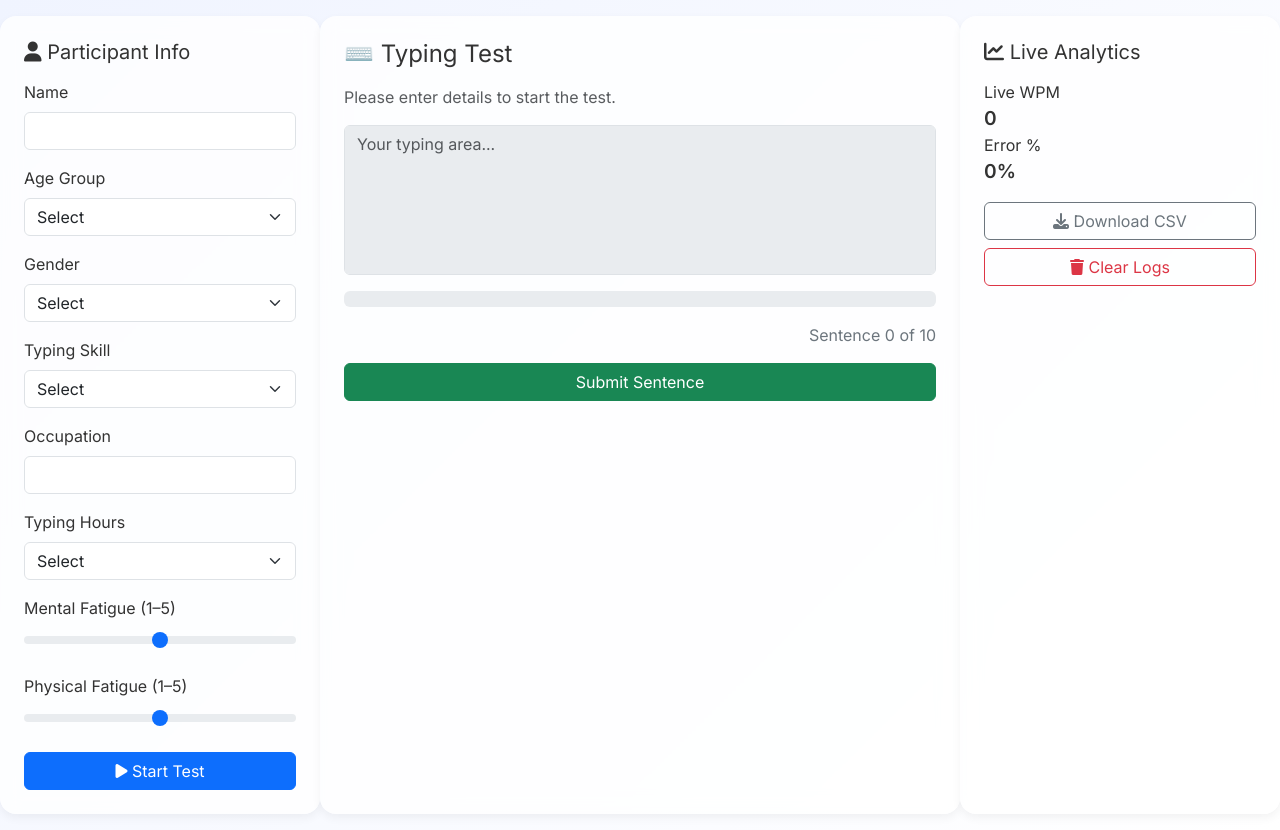
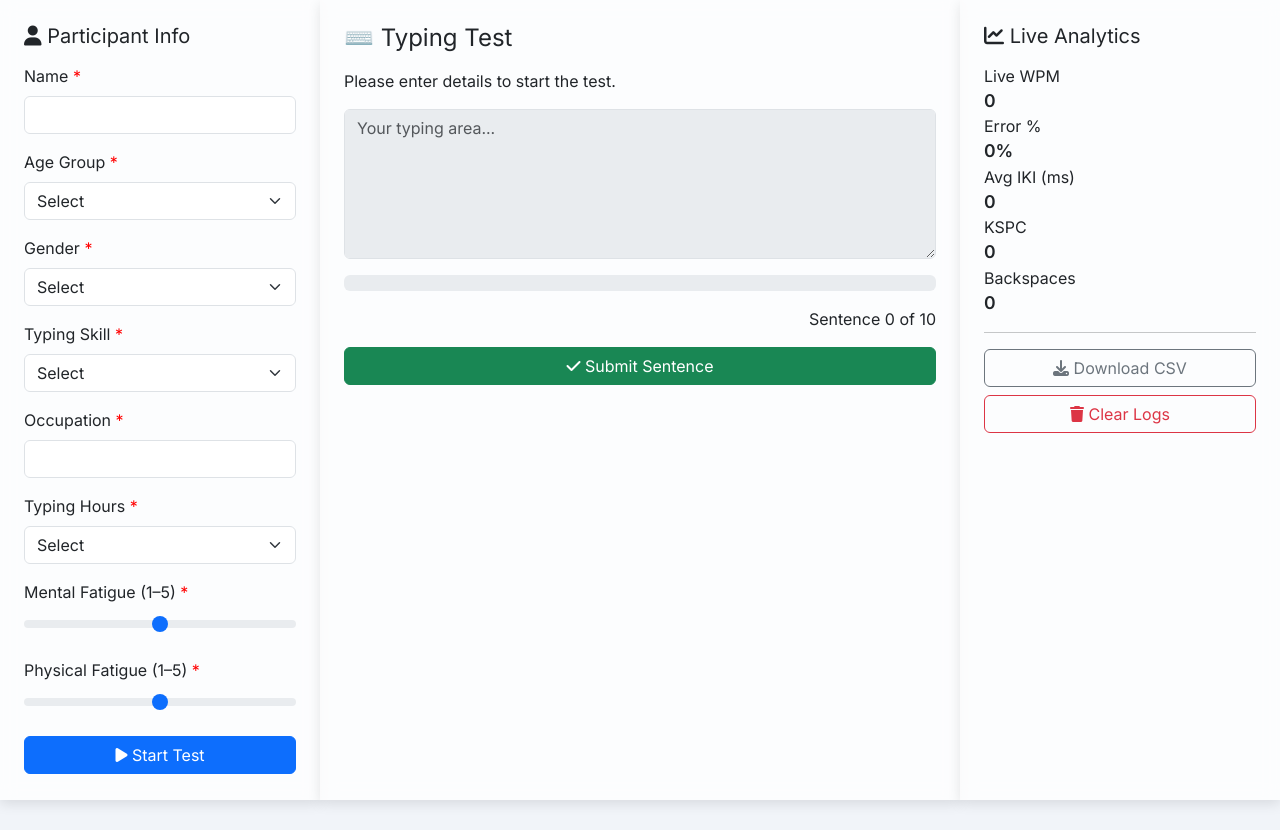
Before and after one commit to Bmittal0901/Fatigue, a website: page public/index.html in a window 1280 px wide. After the commit the page ends 800 px from the top, so only its background shows below. Drawn offline with nearby package versions, Linux system fonts and the light colour scheme.

Commit message:
Update index.html

```diff
--- a/public/index.html
+++ b/public/index.html
@@ -5,30 +5,32 @@
   <meta name="viewport" content="width=device-width, initial-scale=1.0" />
   <title>Fatigue Detection Typing Test</title>
   <link href="https://cdn.jsdelivr.net/npm/bootstrap@5.3.2/dist/css/bootstrap.min.css" rel="stylesheet">
-  <link href="https://cdnjs.cloudflare.com/ajax/libs/font-awesome/6.5.0/css/all.min.css" rel="stylesheet">
+  <link href="https://cdnjs.cloudflare.com/ajax/libs/font-awesome/6.4.0/css/all.min.css" rel="stylesheet">
   <link href="https://fonts.googleapis.com/css2?family=Inter:wght@400;600&display=swap" rel="stylesheet">
   <style>
     body {
+      background: #f1f4f9;
       font-family: 'Inter', sans-serif;
-      background: linear-gradient(135deg, #f0f4ff, #ffffff);
-      color: #333;
     }
-    .sidebar, .control-panel, .main-panel {
-      background: rgba(255, 255, 255, 0.8);
-      backdrop-filter: blur(10px);
-      border-radius: 16px;
-      box-shadow: 0 4px 10px rgba(0, 0, 0, 0.05);
+    .sidebar, .main-panel, .control-panel {
+      background-color: #ffffffcc;
+      backdrop-filter: blur(8px);
+      box-shadow: 0 4px 12px rgba(0,0,0,0.1);
       padding: 1.5rem;
-      margin: 1rem 0;
+      height: 100vh;
+      overflow-y: auto;
     }
     textarea {
       height: 150px;
-      resize: none;
     }
     .metrics-box span {
       display: block;
       font-weight: bold;
-      font-size: 1.2rem;
+      font-size: 1.1rem;
+    }
+    .form-label.required::after {
+      content: " *";
+      color: red;
     }
     .fade-in {
       animation: fadeIn 0.6s ease-in-out;
@@ -37,66 +39,58 @@
       from { opacity: 0; transform: translateY(10px); }
       to { opacity: 1; transform: translateY(0); }
     }
-    .badge-unlock {
-      font-size: 1.2rem;
-      color: #fff;
-      background: linear-gradient(45deg, #00b09b, #96c93d);
-      border-radius: 30px;
-      padding: 5px 15px;
-      display: inline-block;
-    }
   </style>
 </head>
 <body>
 <div class="container-fluid">
   <div class="row">
     <!-- Left Sidebar -->
-    <div class="col-md-3 sidebar fade-in">
+    <div class="col-md-3 sidebar">
       <h5 class="mb-3"><i class="fas fa-user"></i> Participant Info</h5>
       <div class="mb-3">
-        <label class="form-label">Name</label>
-        <input type="text" id="username" class="form-control">
+        <label class="form-label required">Name</label>
+        <input type="text" id="username" class="form-control" required>
       </div>
       <div class="mb-3">
-        <label class="form-label">Age Group</label>
-        <select id="ageGroup" class="form-select">
+        <label class="form-label required">Age Group</label>
+        <select id="ageGroup" class="form-select" required>
           <option value="">Select</option>
           <option>Under 18</option><option>18–25</option><option>26–35</option>
           <option>36–50</option><option>51+</option>
         </select>
       </div>
       <div class="mb-3">
-        <label class="form-label">Gender</label>
-        <select id="gender" class="form-select">
+        <label class="form-label required">Gender</label>
+        <select id="gender" class="form-select" required>
           <option value="">Select</option>
           <option>Male</option><option>Female</option><option>Other</option><option>Prefer not to say</option>
         </select>
       </div>
       <div class="mb-3">
-        <label class="form-label">Typing Skill</label>
-        <select id="typingSkill" class="form-select">
+        <label class="form-label required">Typing Skill</label>
+        <select id="typingSkill" class="form-select" required>
           <option value="">Select</option>
           <option>Beginner</option><option>Intermediate</option><option>Advanced</option>
         </select>
       </div>
       <div class="mb-3">
-        <label class="form-label">Occupation</label>
-        <input type="text" id="occupation" class="form-control">
+        <label class="form-label required">Occupation</label>
+        <input type="text" id="occupation" class="form-control" required>
       </div>
       <div class="mb-3">
-        <label class="form-label">Typing Hours</label>
-        <select id="typingHours" class="form-select">
+        <label class="form-label required">Typing Hours</label>
+        <select id="typingHours" class="form-select" required>
           <option value="">Select</option>
           <option><1</option><option>1–2</option><option>2–4</option><option>4–6</option><option>6+</option>
         </select>
       </div>
       <div class="mb-3">
-        <label class="form-label">Mental Fatigue (1–5)</label>
-        <input type="range" min="1" max="5" id="mentalFatigue" class="form-range">
+        <label class="form-label required">Mental Fatigue (1–5)</label>
+        <input type="range" id="mentalFatigue" class="form-range" min="1" max="5">
       </div>
       <div class="mb-3">
-        <label class="form-label">Physical Fatigue (1–5)</label>
-        <input type="range" min="1" max="5" id="physicalFatigue" class="form-range">
+        <label class="form-label required">Physical Fatigue (1–5)</label>
+        <input type="range" id="physicalFatigue" class="form-range" min="1" max="5">
       </div>
       <button class="btn btn-primary w-100" onclick="submitDemographics()"><i class="fas fa-play"></i> Start Test</button>
     </div>
@@ -104,38 +98,44 @@
     <!-- Center Panel -->
     <div class="col-md-6 main-panel fade-in">
       <h4 class="mb-3">⌨️ Typing Test</h4>
-      <p id="typingSentence" class="text-muted">Please enter details to start the test.</p>
+      <p id="typingSentence">Please enter details to start the test.</p>
       <textarea id="typingArea" class="form-control" disabled placeholder="Your typing area..."></textarea>
       <div class="progress my-3">
         <div id="progressBar" class="progress-bar" role="progressbar" style="width: 0%"></div>
       </div>
-      <p class="text-end text-secondary" id="progressText">Sentence 0 of 10</p>
+      <p class="text-end" id="progressText">Sentence 0 of 10</p>
       <div class="d-grid gap-2">
-        <button class="btn btn-success" onclick="submitSentence()">Submit Sentence</button>
+        <button class="btn btn-success" onclick="submitSentence()"><i class="fas fa-check"></i> Submit Sentence</button>
       </div>
       <div class="text-success mt-3" id="statusLabel"></div>
       <div class="text-muted mt-2" id="metricsDisplay"></div>
     </div>
 
     <!-- Right Sidebar -->
-    <div class="col-md-3 control-panel fade-in">
+    <div class="col-md-3 control-panel">
       <h5 class="mb-3"><i class="fas fa-chart-line"></i> Live Analytics</h5>
       <div class="mb-3 metrics-box">
         <label>Live WPM</label>
         <span id="liveWpm">0</span>
         <label>Error %</label>
         <span id="liveError">0%</span>
+        <label>Avg IKI (ms)</label>
+        <span id="liveIki">0</span>
+        <label>KSPC</label>
+        <span id="liveKspc">0</span>
+        <label>Backspaces</label>
+        <span id="liveBackspace">0</span>
       </div>
-      <div id="badges" class="my-3"></div>
+      <hr>
       <button class="btn btn-outline-secondary w-100 mb-2" onclick="downloadSummaryCSV()"><i class="fas fa-download"></i> Download CSV</button>
       <button class="btn btn-outline-danger w-100" onclick="clearAllSummaries()"><i class="fas fa-trash"></i> Clear Logs</button>
     </div>
   </div>
 </div>
-
 <script src="https://cdn.jsdelivr.net/npm/bootstrap@5.3.2/dist/js/bootstrap.bundle.min.js"></script>
 <script src="https://www.gstatic.com/firebasejs/9.6.1/firebase-app-compat.js"></script>
 <script src="https://www.gstatic.com/firebasejs/9.6.1/firebase-database-compat.js"></script>
+<script src="https://cdn.jsdelivr.net/npm/chart.js"></script>
 <script src="https://cdn.jsdelivr.net/npm/canvas-confetti@1.6.0/dist/confetti.browser.min.js"></script>
 <script>
   const firebaseConfig = {
@@ -330,6 +330,7 @@ function clearAllSummaries() {
     });
   }
 }
+
 </script>
 </body>
 </html>
```
